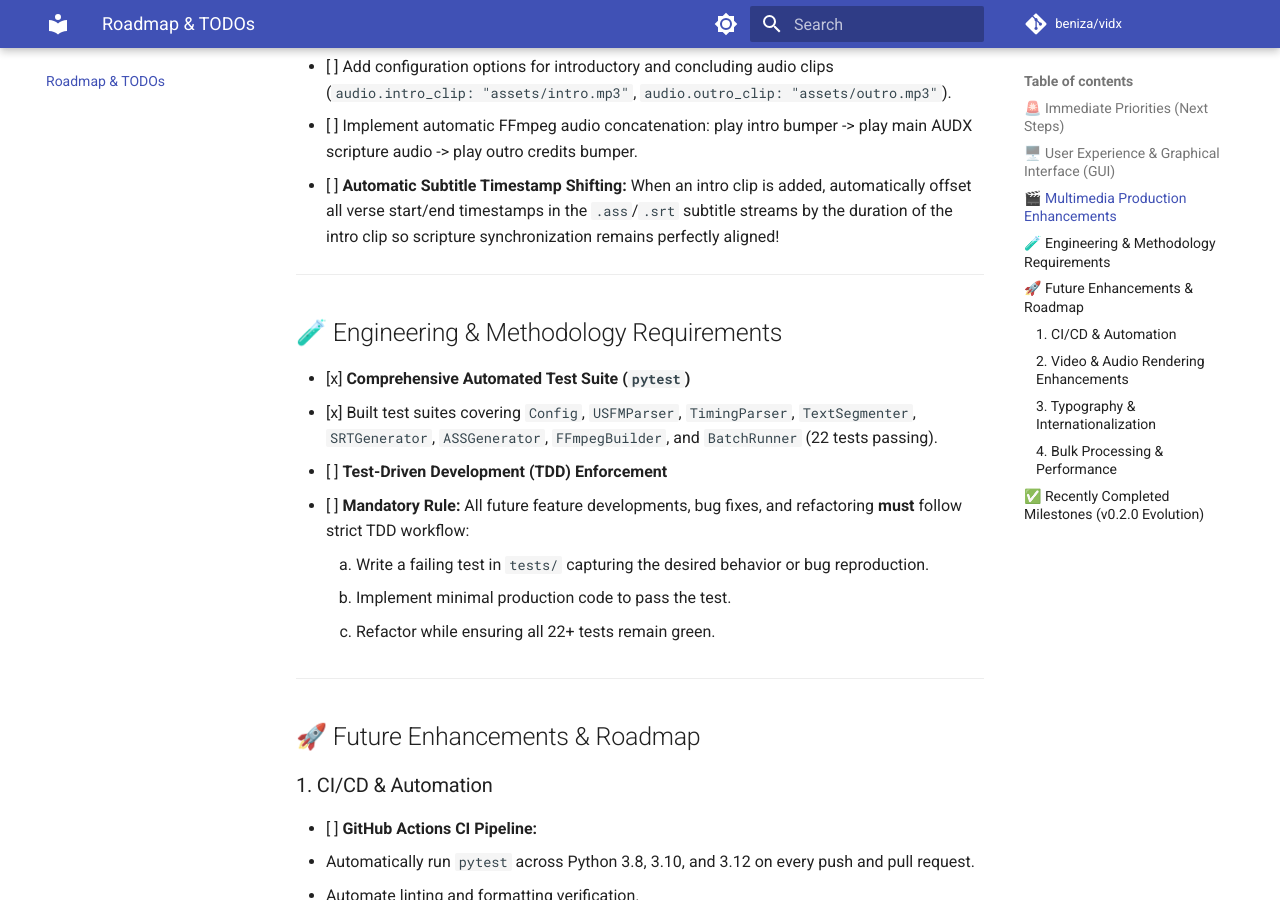
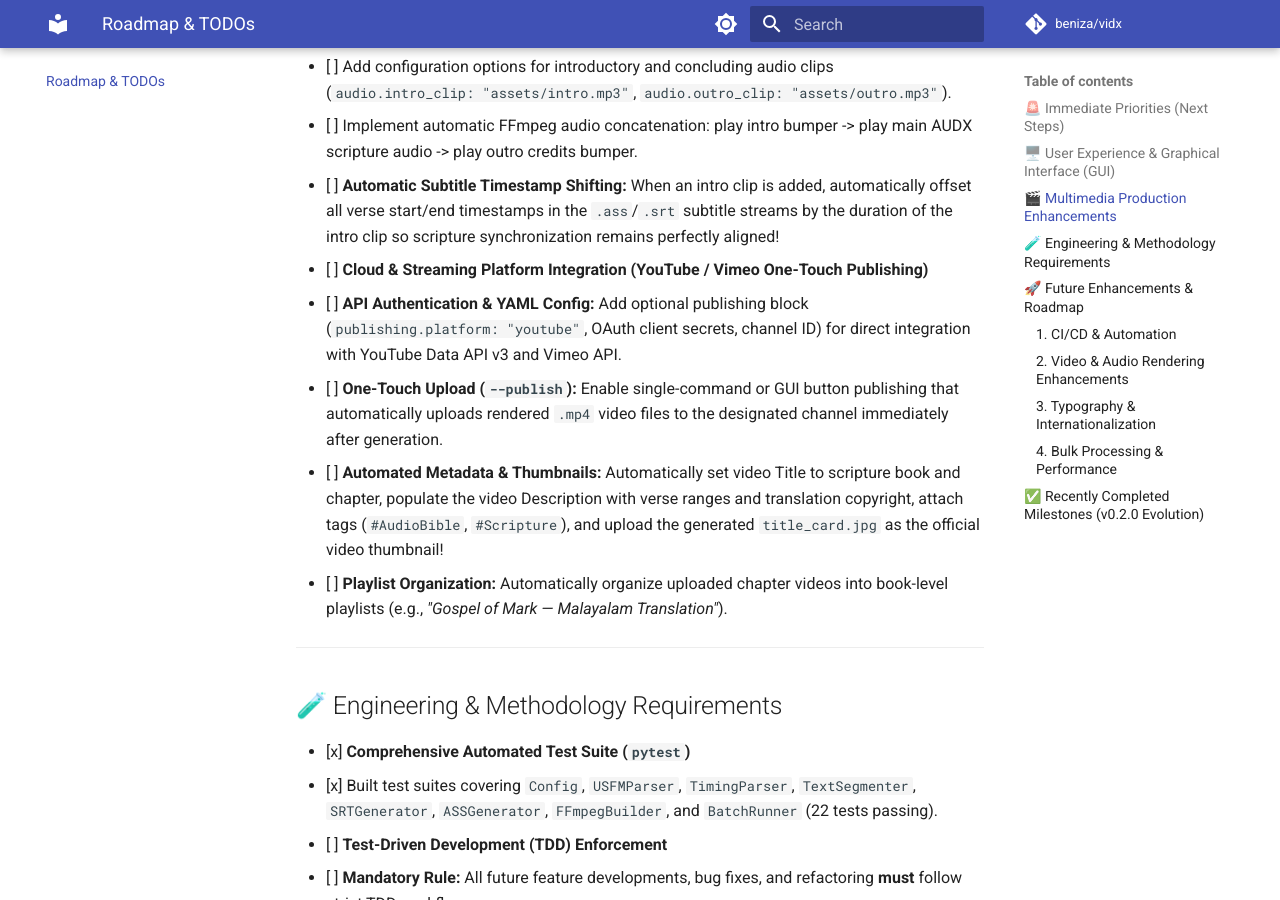
Before and after one commit to beniza/vidx, an MkDocs documentation site: the page built from docs/todo.md, in a window 1280 px wide and 900 px high, scrolled down 1785 px. Built offline with MkDocs 1.6.1 and Material for MkDocs 9.7.7, drawn with Linux system fonts in a browser that asks for light colours; comment, search, counter and statistics services are not loaded.

Commit message:
docs: add YouTube and Vimeo one-touch publishing integration to roadmap

```diff
--- a/docs/todo.md
+++ b/docs/todo.md
@@ -42,6 +42,12 @@
   - [ ] Add configuration options for introductory and concluding audio clips (`audio.intro_clip: "assets/intro.mp3"`, `audio.outro_clip: "assets/outro.mp3"`).
   - [ ] Implement automatic FFmpeg audio concatenation: play intro bumper -> play main AUDX scripture audio -> play outro credits bumper.
   - [ ] **Automatic Subtitle Timestamp Shifting:** When an intro clip is added, automatically offset all verse start/end timestamps in the `.ass`/`.srt` subtitle streams by the duration of the intro clip so scripture synchronization remains perfectly aligned!
+
+- [ ] **Cloud & Streaming Platform Integration (YouTube / Vimeo One-Touch Publishing)**
+  - [ ] **API Authentication & YAML Config:** Add optional publishing block (`publishing.platform: "youtube"`, OAuth client secrets, channel ID) for direct integration with YouTube Data API v3 and Vimeo API.
+  - [ ] **One-Touch Upload (`--publish`):** Enable single-command or GUI button publishing that automatically uploads rendered `.mp4` video files to the designated channel immediately after generation.
+  - [ ] **Automated Metadata & Thumbnails:** Automatically set video Title to scripture book and chapter, populate the video Description with verse ranges and translation copyright, attach tags (`#AudioBible`, `#Scripture`), and upload the generated `title_card.jpg` as the official video thumbnail!
+  - [ ] **Playlist Organization:** Automatically organize uploaded chapter videos into book-level playlists (e.g., *"Gospel of Mark — Malayalam Translation"*).
 
 ---
 
```
